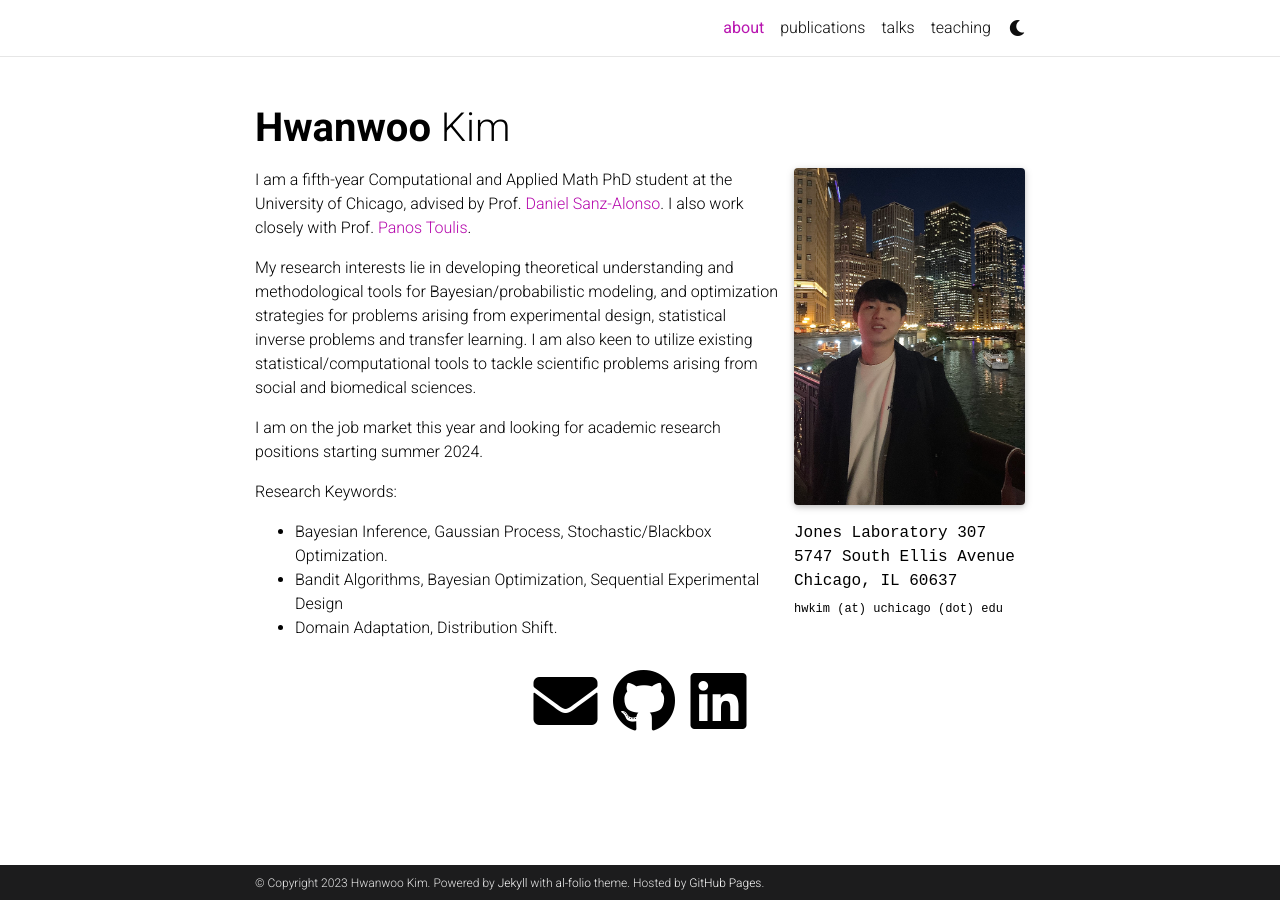
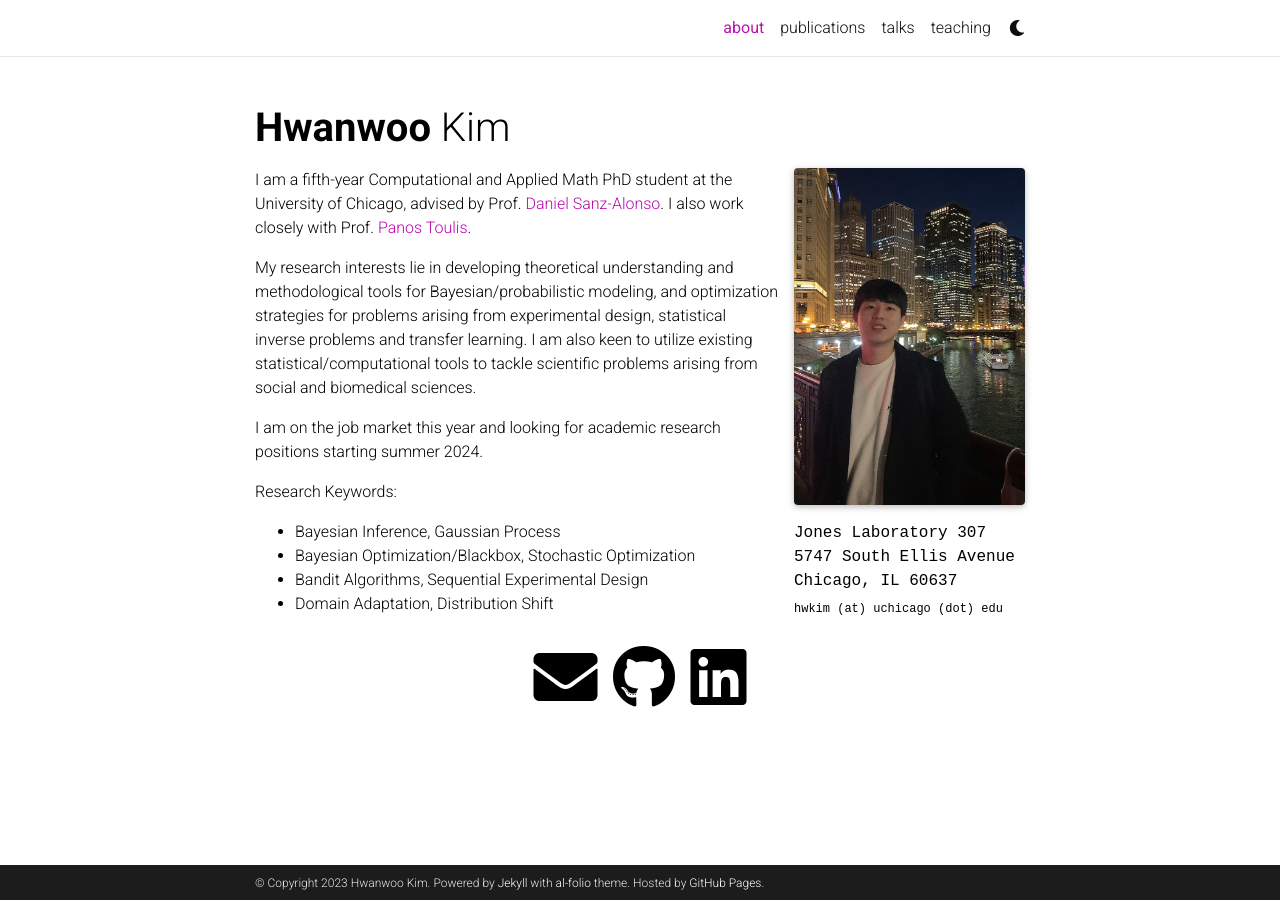
Before and after one commit to hwkim12/hwkim12.github.io, a Jekyll site: the page built from _pages/about.md, in a window 1280 px wide. Built offline with Jekyll 4.4.1, drawn with Linux system fonts in a browser that asks for light colours; full-size pictures stand in for the smaller copies a plugin makes; comment, search, counter and statistics services are not loaded; a style sheet for code colours, icons or effects is not loaded.

Commit message:
nov updt

```diff
--- a/_bibliography/papers.bib
+++ b/_bibliography/papers.bib
@@ -9,11 +9,12 @@
 
 
 @article{kim2022optimization,
+    abbr = {SIMODS},
 	arxiv = {2210.10962},
 	author = {Kim, Hwanwoo and Sanz-Alonso, Daniel and Yang, Ruiyi},
 	date-added = {2023-01-21 21:07:48 -0600},
 	date-modified = {2023-10-09 22:26:41 -0500},
-	journal = {minor revision at SIAM Journal on Mathematics of Data Science},
+	journal = {to appear in SIAM Journal on Mathematics of Data Science},
 	title = {Optimization on Manifolds via Graph Gaussian Processes},
 	year = {2023}}
 
--- a/_pages/about.md
+++ b/_pages/about.md
@@ -27,6 +27,7 @@ My research interests lie in developing theoretical understanding and methodolog
 I am on the job market this year and looking for academic research positions starting summer 2024.
 
 Research Keywords:
-* Bayesian Inference, Gaussian Process, Stochastic/Blackbox Optimization.
-* Bandit Algorithms, Bayesian Optimization, Sequential Experimental Design
-* Domain Adaptation, Distribution Shift.
+* Bayesian Inference, Gaussian Process
+* Bayesian Optimization/Blackbox, Stochastic Optimization
+* Bandit Algorithms, Sequential Experimental Design
+* Domain Adaptation, Distribution Shift
```
